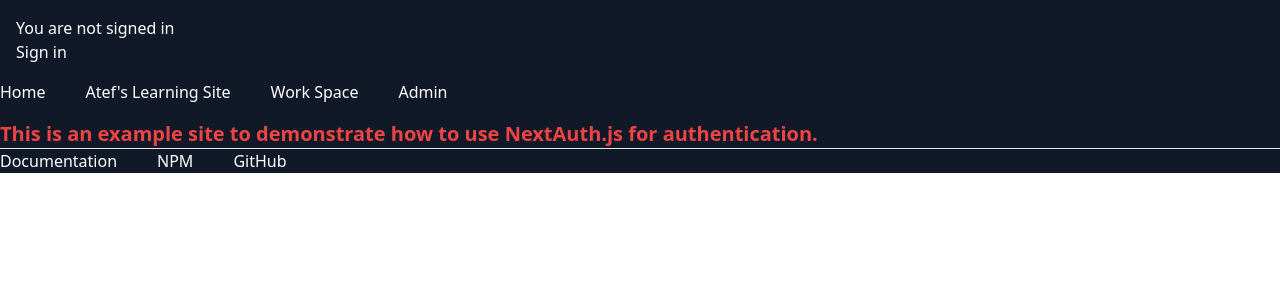
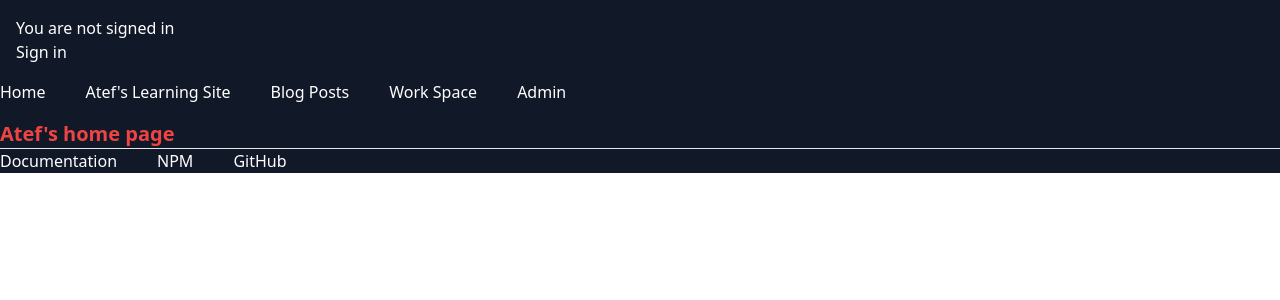
Before and after one commit to dattaray-basab/atef, a Next.js app: page / in a window 1280 px wide. Shown: the top 300 px of the page. Built offline with nearby package versions, Linux system fonts and the light colour scheme; no server answers.

Commit message:
0.12.5: WIP - added blogs entry point

```diff
--- /dev/null
+++ b/app/blogs.tsx
@@ -0,0 +1,10 @@
+export default function Home() {
+  return (
+    <>
+
+      <p className='text-3xl  font-bold mt-4  '>
+        Blog Posts
+      </p>
+    </>
+  );
+}
--- a/app/blog_posts/page.tsx
+++ b/app/blogs/page.tsx
@@ -2,7 +2,7 @@ import React from 'react'
 
 const Blogs = () => {
   return (
-    <div> Blog Posts</div>
+    <div className=' text-black bg-white'> Blog Posts</div>
   )
 }
 
--- a/app/header.tsx
+++ b/app/header.tsx
@@ -34,6 +34,9 @@ export default function Header() {
               <Link href='/learn'>Atef's Learning Site</Link>
             </li>
             <li>
+              <Link href='/blogs'>Blog Posts</Link>
+            </li>
+            <li>
               <Link href='/ws'>Work Space</Link>
             </li>
             <li>
--- a/app/page.tsx
+++ b/app/page.tsx
@@ -3,8 +3,7 @@ export default function Home() {
     <>
 
       <p className='text-xl text-red-500 font-bold mt-4'>
-        This is an example site to demonstrate how to use{" "}
-        <a href='https://next-auth.js.org'>NextAuth.js</a> for authentication.
+        Atef's home page
       </p>
     </>
   );
```
